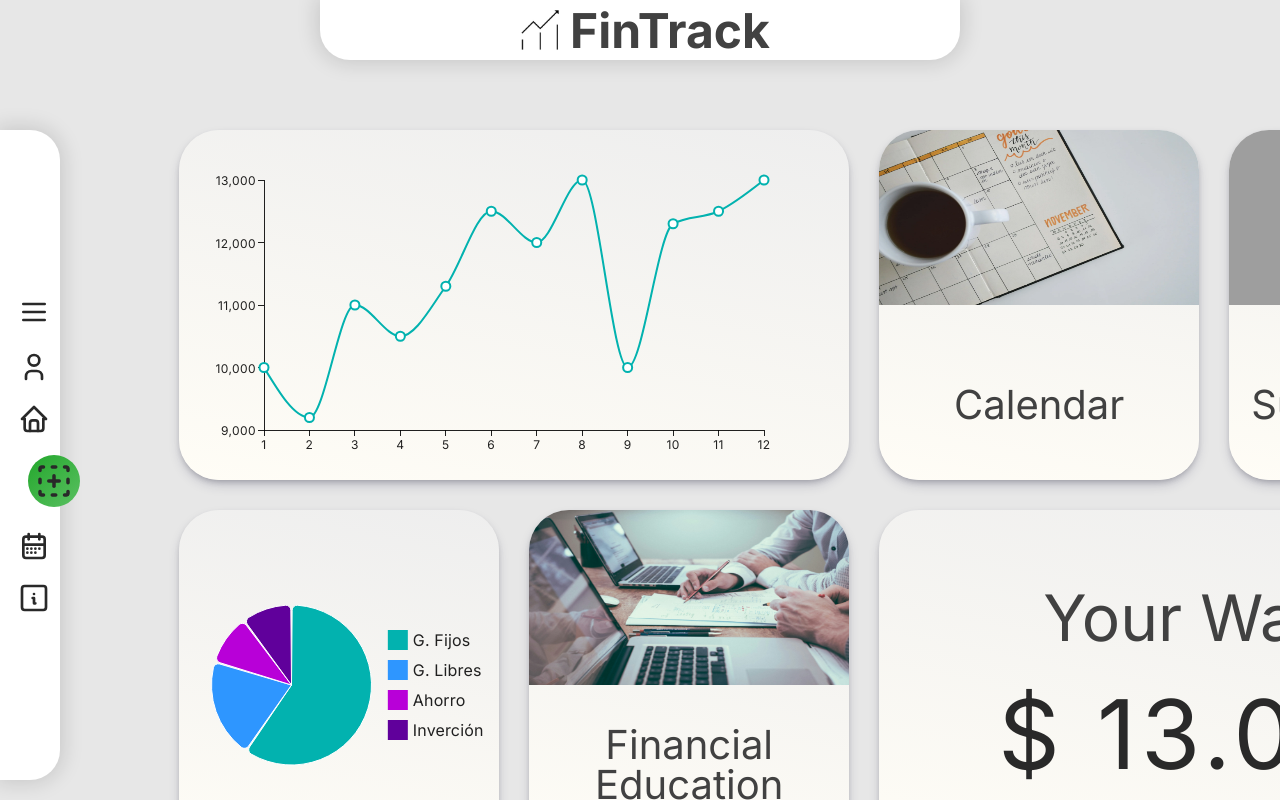
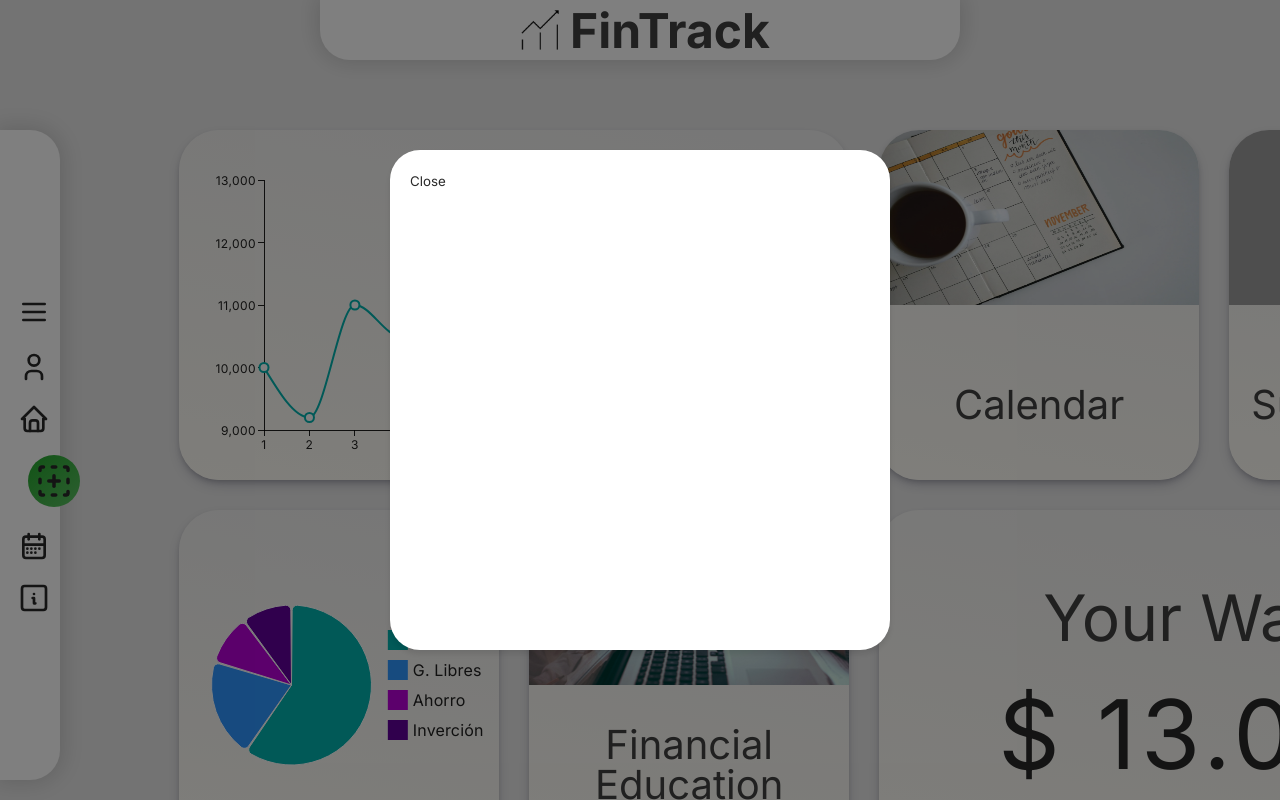
Before and after one commit to LucianoBarberis/Fintrack, a React (Vite) app: page / in a window 1280 px wide. Shown: the top 800 px of the page. Built offline with nearby package versions, Linux system fonts and the light colour scheme; grey boxes are pictures that could not be loaded.

Commit message:
Modal Completo

```diff
--- a/src/App.jsx
+++ b/src/App.jsx
@@ -4,16 +4,18 @@ import { GridContent } from './components/GridContent/GridContent'
 import { ToolBar } from './components/ToolBar/ToolBar'
 import { Footer } from './components/Footer/Footer'
 import { Modal } from './components/Modal/Modal'
+import { useState } from 'react'
 
 function App() {
+  const [modal, setModal] = useState(true)
   return (
     <div className='container'>
       <Header></Header>
       <div className='mainContent'>
-        <ToolBar></ToolBar>
+        <ToolBar setModalProp={setModal}></ToolBar>
         <GridContent></GridContent>
       </div>
-      <Modal></Modal>
+      <Modal modalProp={modal} setModalProp={setModal}></Modal>
       <Footer></Footer>
     </div>
   )
--- a/src/components/Modal/Modal.jsx
+++ b/src/components/Modal/Modal.jsx
@@ -2,12 +2,12 @@ import { useState } from 'react'
 import React from 'react'
 import './Modal.css'
 
-export const Modal = () => {
-    const [modal, setModal] = useState(false)
+export const Modal = ({ modalProp, setModalProp}) => {
+
     return (
-        <div className={`modal ${modal ? "openedModal" : ""}`}>
+        <div className={`modal ${modalProp ? "openedModal" : ""}`}>
             <div className='modalBox'>
-                <button onClick={() => setModal(false)}>Close</button>
+                <button onClick={() => setModalProp(false)}>Close</button>
             </div>
         </div>
     )
--- a/src/components/ToolBar/ToolBar.jsx
+++ b/src/components/ToolBar/ToolBar.jsx
@@ -2,9 +2,8 @@ import { useState } from 'react';
 import React from 'react'
 import './ToolBar.css'
 import { TbMenu2, TbUser, TbHome, TbNewSection, TbCalendarMonth, TbInfoSquare } from "react-icons/tb";
-import { Modal } from '../Modal/Modal';
 
-export const ToolBar = () => {
+export const ToolBar = ({ setModalProp }) => {
     const [openMenu, setOpenMenu] = useState(false)
 
     return (
@@ -13,7 +12,7 @@ export const ToolBar = () => {
                 <li>Menu <button onClick={() => setOpenMenu(!openMenu)}><TbMenu2 size={32}/></button></li>
                 <li>Perfil <TbUser size={32}/></li>
                 <li>Inicio <TbHome size={32}/></li>
-                <li className='txtNew'>Nueva transaccion<button onClick={() => console.log("Poner modal") }><TbNewSection className='new' color={"white"} size={52}/></button></li>
+                <li className='txtNew'>Nueva transaccion<button onClick={() => setModalProp(true) }><TbNewSection className='new' color={"white"} size={52}/></button></li>
                 <li>Calendario <TbCalendarMonth size={32}/></li>
                 <li>FAQ <TbInfoSquare size={32}/></li>
             </ul>
```
